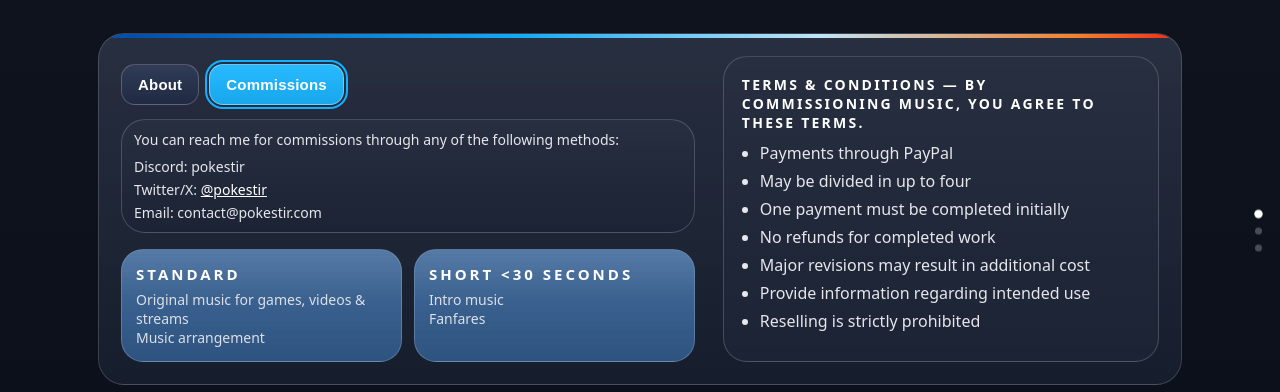
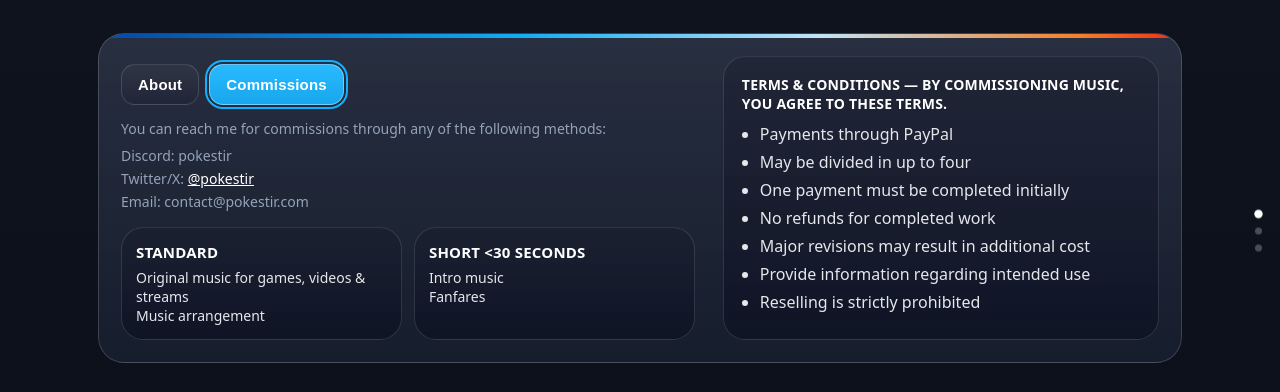
Before and after one commit to PokestirVGM/Pokestir-Website, a plain HTML site: page index.html in a window 1280 px wide. Both pictures are taken after a click on the tab "Commissions". Shown: the part 169-561 px from the top of the page. Drawn offline with Linux system fonts and the light colour scheme; no server answers.

Commit message:
various adjustments

```diff
--- a/index.html
+++ b/index.html
@@ -125,11 +125,10 @@
 
     .tabs{ display:flex; gap:10px; margin:8px 0 14px; flex-wrap:wrap }
     .btn{
-      appearance:none; border:1px solid rgba(255,255,255,.22);
+      appearance:none; border:1px solid rgba(255,255,255,.14);
       background:
-        linear-gradient(180deg, rgba(255,255,255,.10) 0%, rgba(255,255,255,.04) 100%),
-        linear-gradient(180deg, rgba(0,0,0,0) 0%, rgba(0,0,0,.16) 130%),
-        hsl(222 45% 18%);
+        linear-gradient(180deg, rgba(255,255,255,.08) 0%, rgba(255,255,255,.02) 100%),
+        rgba(2,6,23,.22);
       color:#fff; padding:11px 16px; border-radius:14px; font-weight:700; letter-spacing:.2px;
       font-size:15px; cursor:pointer; text-decoration:none; display:inline-block;
       transition: transform .08s ease, filter .2s ease;
@@ -143,31 +142,13 @@
       border-color: rgba(255,255,255,.35); outline:2px solid var(--ring); outline-offset:2px;
     }
 
-    .comm{ display:grid; gap:16px; color:#e5e7eb; }
-    .comm .note{
-      font-size:14px; color:#e5e7eb;
-      background:
-        linear-gradient(180deg, rgba(255,255,255,.10) 0%, rgba(255,255,255,.05) 100%),
-        var(--panel);
-      border:1px solid rgba(255,255,255,.18); padding:10px 12px; border-radius:24px;
-    }
+    .comm{ display:grid; gap:16px; color:var(--text); }
+    .comm .note{ font-size:14px; color:var(--muted); }
     .packs{ display:grid; grid-template-columns: repeat(auto-fit, minmax(240px,1fr)); gap:12px }
-    .pack{
-      position:relative; overflow:hidden; border-radius:var(--radius); padding:14px;
-      background:
-        linear-gradient(180deg, rgba(255,255,255,.12) 0%, rgba(255,255,255,.05) 100%),
-        linear-gradient(180deg, rgba(0,0,0,0) 0%, rgba(0,0,0,.18) 120%),
-        hsl(213 55% 36%);
-      border:1px solid rgba(255,255,255,.20); transition: transform .08s ease;
-    }
-    .pack::after{
-      content:""; position:absolute; left:0; right:0; top:0; height:46%; z-index:0;
-      background:linear-gradient(180deg, rgba(255,255,255,.18) 0%, rgba(255,255,255,0) 100%);
-      mix-blend-mode:screen; opacity:.55
-    }
+    .pack{ padding:14px; transition: transform .08s ease; }
     .pack:hover{ transform:translateY(-1px); }
-    .pack h3{ position:relative; z-index:1; margin:0 0 6px; color:#fff; font-size:15px; letter-spacing:.2em; text-transform:uppercase }
-    .pack .desc{ position:relative; z-index:1; font-size:14px; opacity:.95 }
+    .pack h3{ position:relative; z-index:1; margin:0 0 6px; color:#fff; font-size:15px; letter-spacing:.2px; text-transform:uppercase }
+    .pack .desc{ position:relative; z-index:1; font-size:14px; color:var(--text); }
     .pack .price{ position:relative; z-index:1; margin-top:8px; font-weight:800; color:#fff }
 
     .portrait{ position:relative; align-self:center; justify-self:center; width:100%; max-width:380px }
@@ -186,17 +167,9 @@
     }
     .frame img{ display:block; width:100%; height:100%; object-fit:cover; aspect-ratio:1/1; filter: saturate(1.05) contrast(1.02) }
 
-    .termswrap{
-      position:relative; align-self:stretch; border-radius:24px; padding:18px; color:#e5e7eb;
-      background:
-        linear-gradient(180deg, rgba(255,255,255,.10) 0%, rgba(255,255,255,.05) 100%),
-        var(--panel);
-      border:1px solid rgba(255,255,255,.18); overflow:hidden;
-    }
-    .termswrap::before,
-    .termswrap::after{ content:none; }
+    .termswrap{ align-self:stretch; padding:18px; color:var(--text); }
     .terms{ position:relative; z-index:1 }
-    .terms h3{ margin:0 0 10px; color:#fff; font-size:14px; letter-spacing:.16em; text-transform:uppercase }
+    .terms h3{ margin:0 0 10px; color:#fff; font-size:14px; letter-spacing:.2px; text-transform:uppercase }
     .terms ul{ margin:10px 0 0 18px; padding:0 }
     .terms li{ margin:6px 0 }
 
@@ -362,12 +335,12 @@
               </div>
 
               <div class="packs">
-                <div class="pack" data-pack="standard">
+                <div class="pack card-inset" data-pack="standard">
                   <h3>STANDARD</h3>
                   <div class="desc">Original music for games, videos &amp; streams<br>Music arrangement</div>
                 </div>
 
-                <div class="pack" data-pack="short">
+                <div class="pack card-inset" data-pack="short">
                   <h3>SHORT &lt;30 Seconds</h3>
                   <div class="desc">Intro music<br>Fanfares</div>
                 </div>
@@ -387,7 +360,7 @@
         </div>
 
         <!-- Commissions view: Terms -->
-        <aside id="rightTerms" class="termswrap" hidden aria-label="Terms & Conditions">
+        <aside id="rightTerms" class="termswrap card-inset" hidden aria-label="Terms & Conditions">
           <div class="terms">
             <h3>TERMS &amp; CONDITIONS — By commissioning music, you agree to these terms.</h3>
             <ul>
--- a/style.css
+++ b/style.css
@@ -126,6 +126,15 @@ html { scrollbar-width: thin; scrollbar-color: rgba(255,255,255,.14) var(--bg);
   }
 }
 
+/* ── Inset panel (darker nested card, no accent bar) ── */
+.card-inset {
+  border-radius: var(--radius);
+  border: 1px solid rgba(255,255,255,.12);
+  background:
+    linear-gradient(180deg, rgba(255,255,255,.03) 0%, rgba(255,255,255,0) 100%),
+    rgba(2,6,23,.32);
+}
+
 /* ── Accent bar (top of every .card) ── */
 .card::before {
   content: ""; position: absolute; left: 0; top: 0; right: 0; height: 4px;
```
Also changed, not shown: usage_terms_claims.html (+7 -7 lines).
